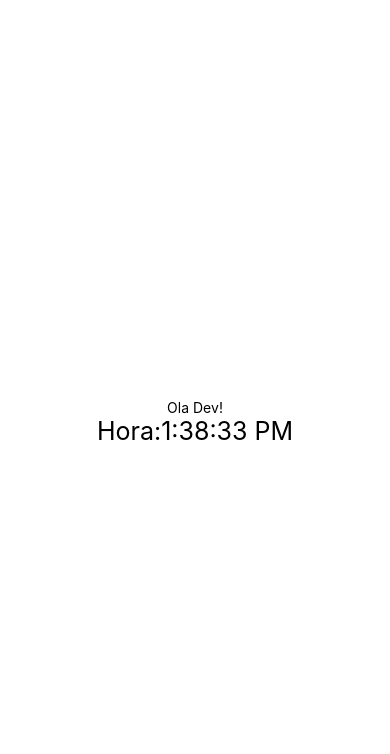
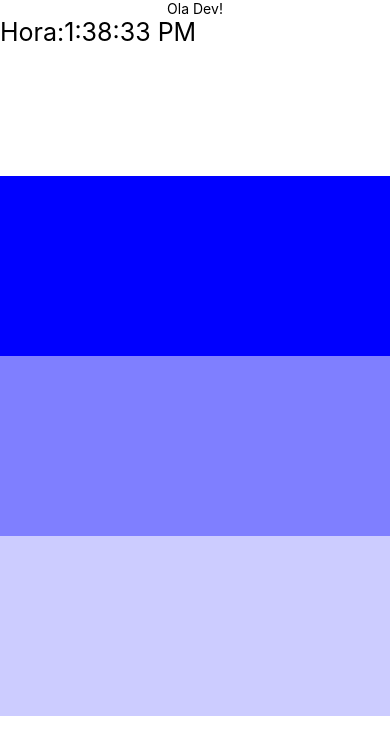
Before and after one commit to mateusamarall/ReactNative, a React Native app in the folder course/: screen / in a window 390 px wide. Shown: the top 754 px of the page. Built offline with nearby package versions, Linux system fonts and the light colour scheme.

Commit message:
index app

```diff
--- a/course/App.js
+++ b/course/App.js
@@ -1,39 +1,22 @@
 import React from 'react';
 import { StyleSheet, Text, View } from 'react-native';
 import Clock from './src/components/clock/index';
-
-function Ola(props) {
-	return (
-		<View style={styles.message}>
-			<Text>Ola{props.name}!</Text>
-		</View>
-	);
-}
-function Clockapp() {
-	return (
-		<View>
-			<Clock />
-		</View>
-	);
-}
+import Ola from './src/components/hello/index';
+import FlexApp from './src/components/flexbox/index';
 
 export default function App() {
 	return (
 		<View style={styles.container}>
 			<Ola name=' Dev' />
-			<Clockapp />
+			<Clock />
+			<FlexApp />
 		</View>
 	);
 }
 
 const styles = StyleSheet.create({
-	message: {
-		alignItems: 'center'
-	},
 	container: {
 		flex: 1,
-		backgroundColor: '#fff',
-		alignItems: 'center',
-		justifyContent: 'center'
+		backgroundColor: '#fff'
 	}
 });
```
